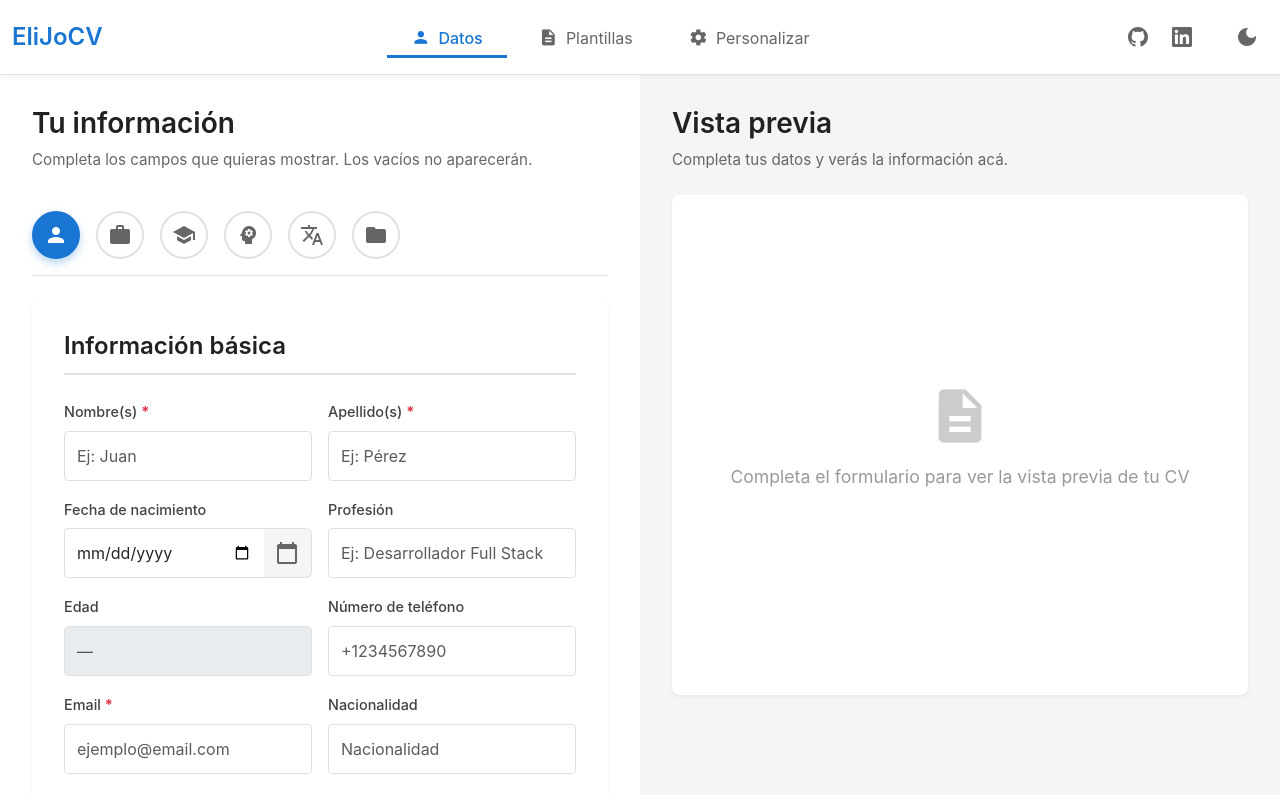
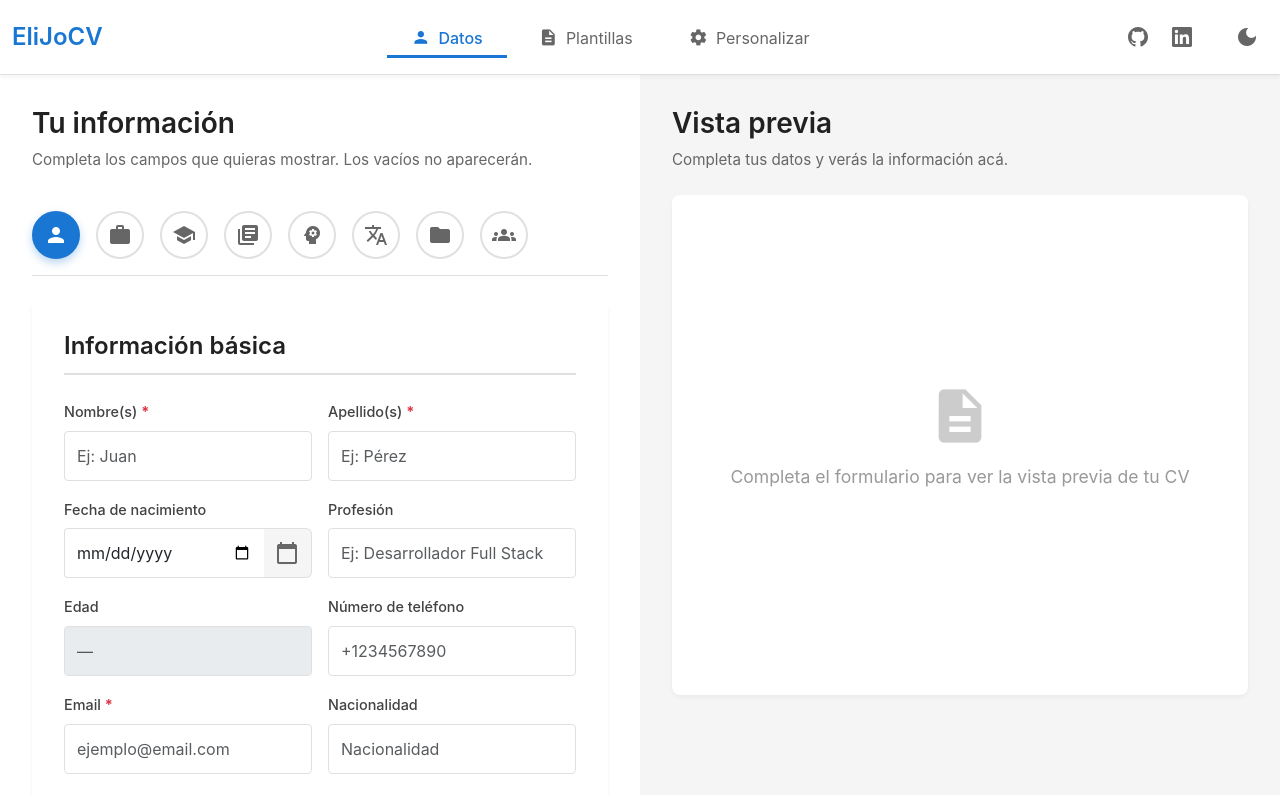
Before and after one commit to jbarzallo97/EliJoCV-jb7, an Angular app: page / in a window 1280 px wide. Built offline with nearby package versions, Linux system fonts and the light colour scheme.

Commit message:
Add courses and references components to the application. Update app module and section tabs to include new sections for courses and references. Modify CV data model to accommodate new form sections. Enhance UI with corresponding HTML and CSS files for both components.

```diff
--- a/src/app/app.module.ts
+++ b/src/app/app.module.ts
@@ -15,6 +15,8 @@ import { LanguagesComponent } from './pages/components/languages/languages.compo
 import { ProjectsComponent } from './pages/components/projects/projects.component';
 import { PersonalInfoComponent } from './pages/components/personal-info/personal-info.component';
 import { EducationComponent } from './pages/components/education/education.component';
+import { CoursesComponent } from './pages/components/courses/courses.component';
+import { ReferencesComponent } from './pages/components/references/references.component';
 
 @NgModule({
   declarations: [
@@ -27,7 +29,9 @@ import { EducationComponent } from './pages/components/education/education.compo
     SkillsComponent,
     LanguagesComponent,
     ProjectsComponent,
-    EducationComponent
+    EducationComponent,
+    CoursesComponent,
+    ReferencesComponent
   ],
   imports: [
     BrowserModule,
--- a/src/app/core/models/cv-data.model.ts
+++ b/src/app/core/models/cv-data.model.ts
@@ -83,5 +83,5 @@ export interface TemplateStyles {
   espaciado: 'compacto' | 'normal' | 'amplio';
 }
 
-export type FormSection = 'personal' | 'trabajo' | 'educacion' | 'habilidades' | 'idiomas' | 'proyectos';
+export type FormSection = 'personal' | 'trabajo' | 'educacion' | 'cursos' | 'habilidades' | 'idiomas' | 'proyectos' | 'referencias';
 export type MainTab = 'datos' | 'plantillas' | 'personalizar';
--- /dev/null
+++ b/src/app/pages/components/courses/courses.component.html
@@ -0,0 +1 @@
+<p>courses works!</p>
--- /dev/null
+++ b/src/app/pages/components/references/references.component.html
@@ -0,0 +1 @@
+<p>references works!</p>
--- a/src/app/pages/section-tabs/section-tabs.component.html
+++ b/src/app/pages/section-tabs/section-tabs.component.html
@@ -34,6 +34,9 @@
       <!-- Education -->
       <app-education *ngSwitchCase="'educacion'"></app-education>
 
+      <!-- Courses -->
+      <app-courses *ngSwitchCase="'cursos'"></app-courses>
+
       <!-- Skills -->
       <app-skills *ngSwitchCase="'habilidades'"></app-skills>
 
@@ -42,6 +45,9 @@
 
       <!-- Projects -->
       <app-projects *ngSwitchCase="'proyectos'"></app-projects>
+
+      <!-- References -->
+      <app-references *ngSwitchCase="'referencias'"></app-references>
     </ng-container>
   </div>
 </div>
--- a/src/app/pages/section-tabs/section-tabs.component.ts
+++ b/src/app/pages/section-tabs/section-tabs.component.ts
@@ -15,9 +15,11 @@ export class SectionTabsComponent {
     { id: 'personal' as FormSection, label: 'Información Personal', icon: 'person' },
     { id: 'trabajo' as FormSection, label: 'Experiencia Laboral', icon: 'work' },
     { id: 'educacion' as FormSection, label: 'Educación', icon: 'school' },
+    { id: 'cursos' as FormSection, label: 'Cursos', icon: 'library_books' },
     { id: 'habilidades' as FormSection, label: 'Habilidades', icon: 'psychology' },
     { id: 'idiomas' as FormSection, label: 'Idiomas', icon: 'translate' },
-    { id: 'proyectos' as FormSection, label: 'Proyectos', icon: 'folder' }
+    { id: 'proyectos' as FormSection, label: 'Proyectos', icon: 'folder' },
+    { id: 'referencias' as FormSection, label: 'Referencias', icon: 'groups' }
   ];
 
   selectSection(section: FormSection): void {
```
Also changed, not shown: src/app/pages/components/courses/courses.component.ts (added, +10 -0 lines), src/app/pages/components/references/references.component.ts (added, +10 -0 lines), src/app/pages/components/courses/courses.component.css (added), src/app/pages/components/references/references.component.css (added).
